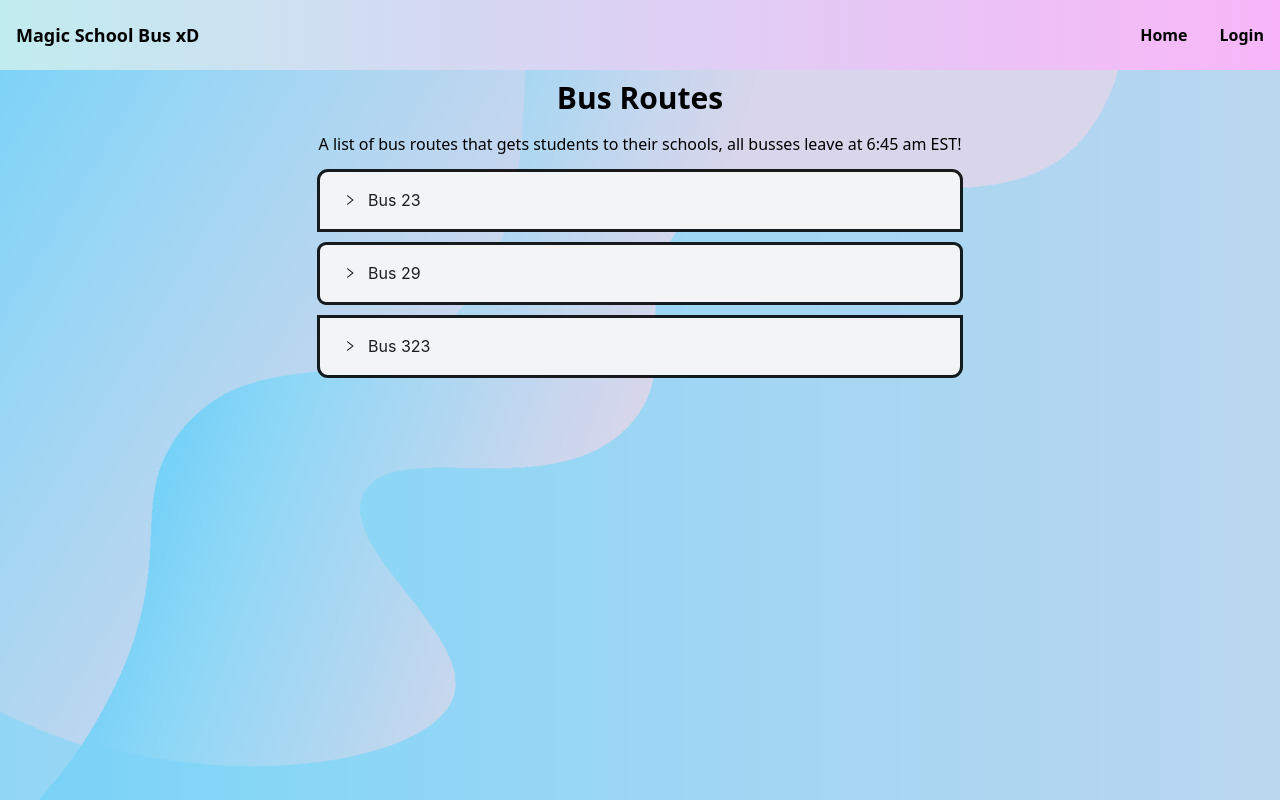
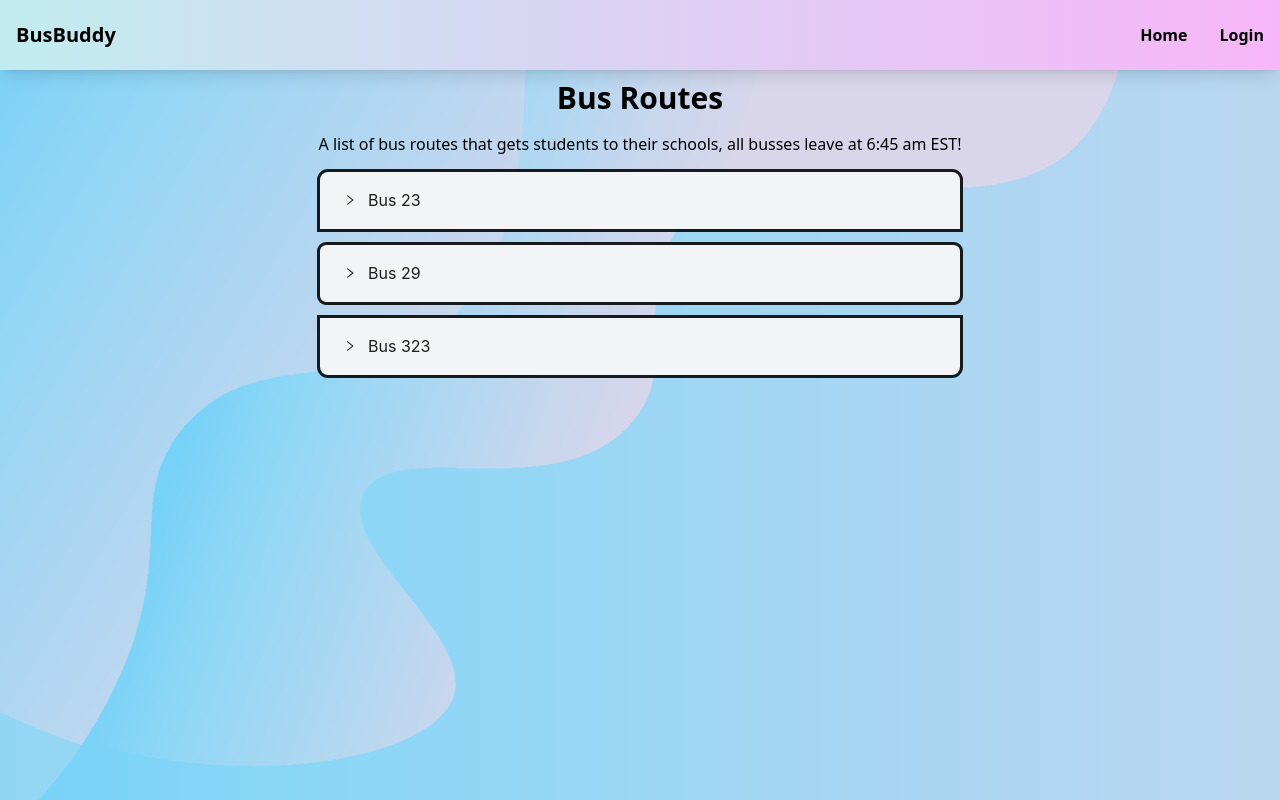
Before and after one commit to chiaraalcantara/busbuddy, a React (Vite) app in the folder client/: page /map in a window 1280 px wide. Built offline with nearby package versions, Linux system fonts and the light colour scheme.

Commit message:
fancy stuff

```diff
--- a/client/src/components/Navbar/Navbar.tsx
+++ b/client/src/components/Navbar/Navbar.tsx
@@ -23,9 +23,9 @@ const Navbar = () => {
     return (
         // the green and w/o is just temp chnage later
         //bg-green-300 shadow-xl
-        <header className="w-full fixed top-0 left-0 z-1000">
-            <nav className='flex justify-between container items-center gap-x-4 px-4 h-[70px]'>
-                <h1 className="font-bold text-lg">Magic School Bus xD</h1>
+        <header className="w-full fixed top-0 left-0 z-1000 shadow-lg">
+            <nav className='flex justify-between container items-center gap-x-4 px-4 h-[70px] '>
+                <h1 className="font-bold text-xl">BusBuddy</h1>
                 <ul className="flex gap-x-8">
                     {links.filter(link => shouldShowLink(link.title)).map((link, index) => (
                         <li key={index}>
```
Also changed, not shown: 1 other file (tests, documents, lock files or other folders).
